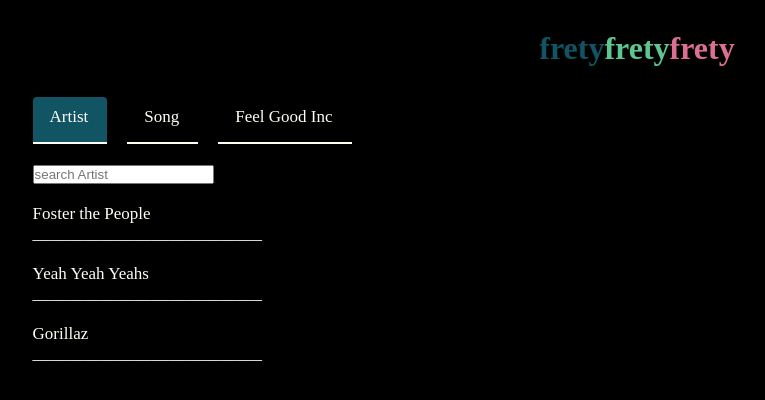
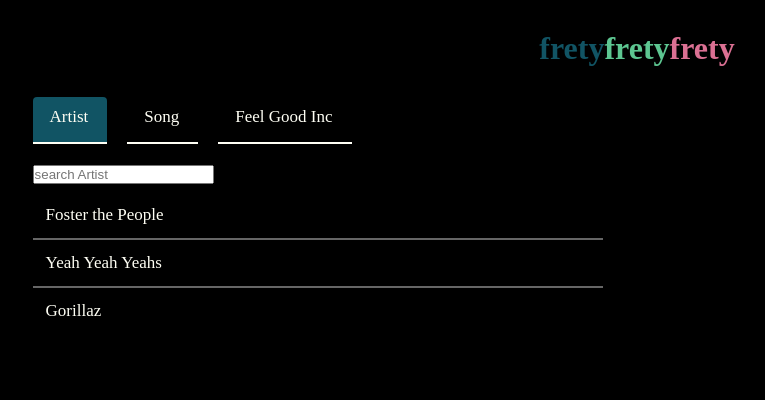
Before and after one commit to velazmig3200/frety-root, a React app: page / in a window 1280 px wide. Both pictures are taken after a click on the element "Artist". Shown: the top 400 px of the page, without its empty margins (3-768 px from the left). Built offline with nearby package versions, Linux system fonts and the light colour scheme.

Commit message:
add randomItem style
added styles to randomItem's in PageDisplay

```diff
--- a/src/components/PageDisplay.js
+++ b/src/components/PageDisplay.js
@@ -17,10 +17,8 @@ class PageDisplay extends Component {
 		} else {
 			for (let i = 0; i < this.result.length; i++) {
 				this.elements[i] = (
-					<div key={Math.random()}>
-						<br />
+					<div key={Math.random()} className={cc("page", "randomItem")}>
 						<p>{this.result[i]}</p>
-						<p>___________________________</p>
 					</div>
 				);
 			}
@@ -39,10 +37,8 @@ class PageDisplay extends Component {
 		} else {
 			for (let i = 0; i < this.result.length; i++) {
 				this.elements[i] = (
-					<div key={Math.random()}>
-						<br />
+					<div key={Math.random()} className={cc("page", "randomItem")}>
 						<p>{this.result[i]}</p>
-						<p>___________________________</p>
 					</div>
 				);
 			}
--- a/src/components/styles/aa-theme.css
+++ b/src/components/styles/aa-theme.css
@@ -1,17 +1,20 @@
 :root {
 	--dark: hsl(192, 71%, 23%);
+	--dark2: hsla(150, 78%, 10%);
 	--main: hsl(150, 48%, 57%);
 	--main2: hsl(170, 48%, 57%);
-	--main3: hsla(150, 48%, 57%, 0.2);
 	--highlight: palevioletred;
 	/* --highlight2: hsl(60, 100%, 71%);  */
 	--highlight2: hsl(59, 100%, 70%);
 
-	--black: black;
+	--black: #000;
 	--white: hsl(60, 100%, 98%);
-	--gray: hsl(32, 10%, 74%);
+	--gray: #666;
+	--lightGray: hsl(32, 10%, 74%);
+	--debug: rgba(255, 0, 0, 0.2);
 
 	color: var(--white);
+	/* background-color: var(--dark2); */
 	background-color: var(--black);
 }
 
@@ -19,3 +22,7 @@
 	margin: 0px;
 	padding: 0px;
 }
+
+/* * {
+	background-color: var(--debug);
+} */
--- a/src/components/styles/page.module.css
+++ b/src/components/styles/page.module.css
@@ -20,7 +20,7 @@
 }
 
 .pageWindow {
-	background-color: black;
+	border-radius: 5px;
 	padding: 10px;
 	margin-top: 10px;
 	color: var(--white);
@@ -31,6 +31,19 @@
 	flex-direction: column;
 	margin: 0px 2%;
 	font-size: 17px;
+}
+
+.searchBar {
+	margin-bottom: 8px;
+}
+
+.randomItem {
+	border-bottom: 2px solid var(--gray);
+	width: 45%;
+	padding: 13px;
+}
+.randomItem:last-child {
+	border-bottom: 0px;
 }
 
 /*unused*/
```
Also changed, not shown: dataFlow.txt, 1 other file (tests, documents, lock files or other folders).
